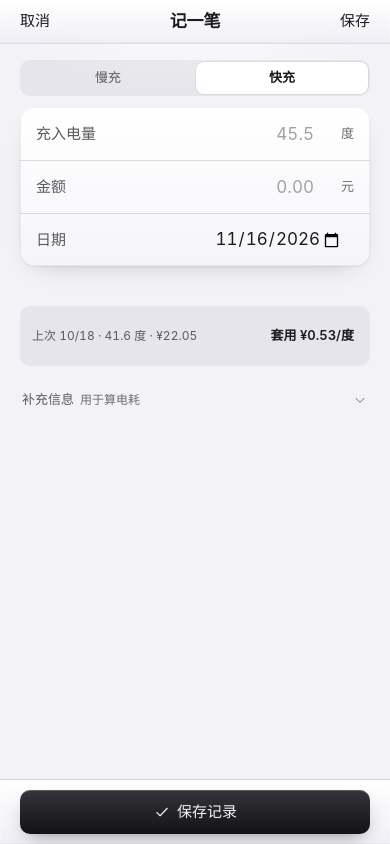
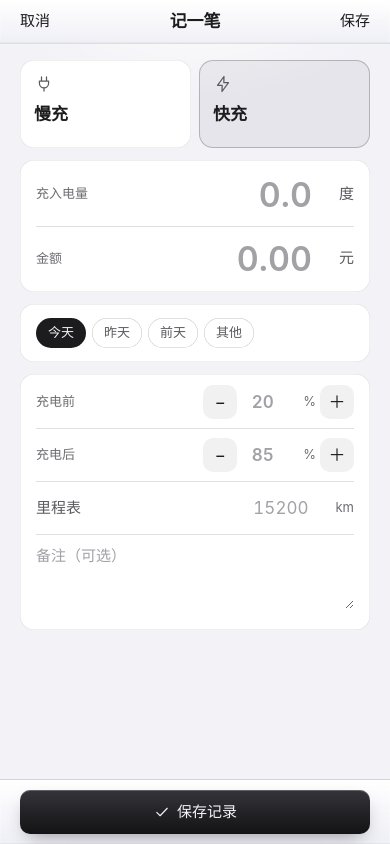
Before and after one commit to pers1e20/chongchongdian, a plain HTML site: page app/charging-tracker.html in a window 390 px wide. Both pictures are taken after a click on the button 195 px from the left and 807 px from the top of the page. Shown: the top 844 px of the page. Drawn offline with Linux system fonts and the light colour scheme.

Commit message:
feat: 改版记一笔/车辆/设置表单为扁平卡片语言（v2.7）
- 记一笔：删除「上次记录」提示条与「补充信息」折叠，SOC/里程/备注平铺
- 新增慢充/快充双大卡、电量/金额大数字卡、日期 chips（今天/昨天/前天/其他）、SOC 步进器
- 车辆表单与设置页统一到 .fcard 扁平卡片，去掉玻璃质感
- 校验：flow-check 71/71、sync-check 21/21、mobile-check 0 异常

```diff
--- a/app/charging-tracker.html
+++ b/app/charging-tracker.html
@@ -548,12 +548,6 @@
     /* 表单页永远压在设置页之上：100 页面 < 110 表单页 < 200 弹层 < 250 确认框 < 300 Toast */
     .page.page-form { z-index: 110; }
     .page-body { padding: var(--sp-4) var(--gutter) calc(96px + env(safe-area-inset-bottom)); }
-    .field-group {
-      overflow: hidden; margin-bottom: var(--sp-3);
-      background-color: var(--c-surface); background-image: var(--surface-tint);
-      border-radius: var(--r-card);
-      box-shadow: var(--glass-card-rim), var(--shadow-card), inset 0 0 0 .5px var(--c-line);
-    }
     .field { display: flex; align-items: center; gap: var(--sp-3); min-height: 52px; padding: 4px 16px; border-bottom: .5px solid var(--c-line); }
     .field:last-child { border-bottom: 0; }
     .field label { width: 88px; flex-shrink: 0; font-size: var(--fs-15); color: var(--c-text-2); }
@@ -567,27 +561,9 @@
     .field .suffix { font-size: var(--fs-13); color: var(--c-text-3); flex-shrink: 0; }
     .field.invalid { box-shadow: inset 0 0 0 1.5px var(--c-danger); border-radius: var(--r-ctrl); }
     .field.invalid label, .field.invalid input { color: var(--c-danger); }
-    .field-note { margin: 8px 2px 0; min-height: 16px; font-size: var(--fs-12); color: var(--c-text-3); }
     .form-msg { margin: 8px 2px 0; font-size: var(--fs-12); color: var(--c-danger); }
     .form-msg:empty { display: none; }
 
-    .last-hint {
-      display: flex; align-items: center; gap: 8px;
-      min-height: 44px; margin: var(--sp-3) 0; padding: 8px 12px;
-      border-radius: var(--r-ctrl); background: var(--c-fill);
-      font-size: var(--fs-12); color: var(--c-text-2);
-    }
-    .last-hint .txt { flex: 1; min-width: 0; white-space: nowrap; overflow: hidden; text-overflow: ellipsis; }
-    .last-hint b { color: var(--c-text); font-weight: 600; }
-    .last-hint .apply { min-height: 44px; font-size: var(--fs-13); font-weight: 600; color: var(--c-text); padding: 10px 4px; flex-shrink: 0; }
-
-    .disclosure {
-      display: flex; align-items: center; gap: 6px; width: 100%; min-height: 44px;
-      padding: 8px 2px; font-size: var(--fs-13); color: var(--c-text-2); text-align: left;
-    }
-    .disclosure span { font-size: var(--fs-12); color: var(--c-text-3); }
-    .disclosure .i { margin-left: auto; width: 16px; height: 16px; color: var(--c-text-3); transition: transform var(--dur-2) var(--ease); }
-    .disclosure.open .i { transform: rotate(180deg); }
     .collapse { display: none; }
     .collapse.open { display: block; }
     .textarea-row { display: block; padding: 12px 16px; }
@@ -596,6 +572,77 @@
       background: transparent; color: var(--c-text); font-size: var(--fs-15); line-height: 1.5;
     }
     .textarea-row textarea::placeholder { color: var(--c-placeholder); }
+
+    /* ---------- 9.5 表单语言：扁平卡片（记一笔 / 车辆 / 设置共用） ---------- */
+    .fcard {
+      margin-bottom: var(--sp-3); padding: 2px 16px;
+      background-color: var(--c-surface);
+      border-radius: var(--r-card);
+      box-shadow: inset 0 0 0 .5px var(--c-line);
+    }
+    .fcard .field { padding-left: 0; padding-right: 0; border-bottom: 0; }
+    .fcard .field + .field { border-top: .5px solid var(--c-line); }
+    .fcard .textarea-row { padding: 10px 0 12px; border-top: .5px solid var(--c-line); }
+    .fcard-foot { padding: 8px 0 10px; font-size: var(--fs-13); color: var(--c-text-3); font-variant-numeric: tabular-nums; }
+    .fcard-foot:empty { display: none; }
+
+    /* 类型双卡 */
+    .type-cards { display: grid; grid-template-columns: 1fr 1fr; gap: 8px; margin-bottom: var(--sp-3); }
+    .type-card {
+      display: flex; flex-direction: column; align-items: flex-start; gap: 8px;
+      min-height: 88px; padding: 14px; border-radius: var(--r-card);
+      background-color: var(--c-surface);
+      box-shadow: inset 0 0 0 .5px var(--c-line);
+      color: var(--c-text-2); text-align: left;
+      transition: background var(--dur-1) var(--ease), box-shadow var(--dur-1) var(--ease), color var(--dur-1) var(--ease);
+    }
+    .type-card .i { width: 20px; height: 20px; }
+    .type-card-name { font-size: var(--fs-17); font-weight: 600; color: var(--c-text); }
+    .type-card[aria-pressed="true"] { background: var(--c-fill); box-shadow: inset 0 0 0 1px var(--c-line-strong); }
+
+    /* 大数字行 */
+    .fcard .bignum-row { min-height: 64px; }
+    .fcard .bignum-row > label { width: auto; font-size: var(--fs-13); color: var(--c-text-3); }
+    .fcard .bignum-row > input { height: 46px; font-size: var(--fs-34); font-weight: 600; }
+    .fcard .bignum-row .suffix { font-size: var(--fs-15); color: var(--c-text-2); }
+
+    /* 日期 */
+    .fcard .chips { padding: 12px 0; }
+    .date-other { display: none; }
+    .date-other.open { display: block; }
+    .fcard .field-plain > input { text-align: left; }
+
+    /* 步进器 */
+    .fcard .stepper-row { gap: var(--sp-2); }
+    .stepper-label { flex-shrink: 0; font-size: var(--fs-13); color: var(--c-text-3); }
+    .stepper { display: flex; align-items: center; justify-content: flex-end; gap: 4px; flex: 1; min-width: 0; }
+    /* 输入盒保持 44px 高（透明底，视觉仍是居中的数字），满足命中区 */
+    .stepper .stepper-input {
+      flex: 0 0 58px; width: 58px; min-width: 0; height: 44px;
+      border: 0; outline: 0; background: transparent;
+      text-align: center; font-size: var(--fs-17); font-weight: 600; color: var(--c-text);
+      font-variant-numeric: tabular-nums;
+    }
+    .stepper .suffix { font-size: var(--fs-13); color: var(--c-text-3); }
+    .step-btn {
+      position: relative;
+      width: 34px; height: 34px; flex-shrink: 0; border-radius: var(--r-ctrl);
+      background: var(--c-fill); color: var(--c-text);
+      font-size: var(--fs-17); line-height: 1; display: grid; place-items: center;
+    }
+    .step-btn::after {
+      content: ""; position: absolute; left: 0; right: 0; top: 50%;
+      height: 44px; transform: translateY(-50%);
+    }
+    .step-btn:active { background: var(--c-line-strong); }
+
+    /* 设置页统一到扁平卡片语言 */
+    #settingsBody .group {
+      background-color: var(--c-surface); background-image: none;
+      box-shadow: inset 0 0 0 .5px var(--c-line);
+    }
+    #settingsBody .row { min-height: 50px; }
+    #settingsBody .group-title { font-size: var(--fs-12); letter-spacing: .02em; }
 
     /* ---------- 10. 弹层 ---------- */
     .sheet-layer { position: fixed; inset: 0; z-index: 200; display: none; }
@@ -815,51 +862,66 @@
       <input type="hidden" id="cf_chargeType" value="fast">
       <input type="hidden" id="cf_unitPrice">
 
-      <div class="segmented" id="cf_chargeTypeSegment" role="group" aria-label="充电类型">
-        <button type="button" data-val="slow" aria-pressed="false">慢充</button>
-        <button type="button" data-val="fast" aria-pressed="true">快充</button>
+      <div class="type-cards" id="cf_chargeTypeSegment" role="group" aria-label="充电类型">
+        <button type="button" class="type-card" data-val="slow" aria-pressed="false">
+          <svg class="i" aria-hidden="true"><use href="#i-plug"/></svg>
+          <span class="type-card-name">慢充</span>
+        </button>
+        <button type="button" class="type-card" data-val="fast" aria-pressed="true">
+          <svg class="i" aria-hidden="true"><use href="#i-bolt"/></svg>
+          <span class="type-card-name">快充</span>
+        </button>
       </div>
 
-      <div style="height:12px"></div>
-
-      <div class="field-group">
-        <div class="field">
+      <div class="fcard">
+        <div class="field bignum-row">
           <label for="cf_kWh">充入电量</label>
-          <input id="cf_kWh" type="number" step="0.1" inputmode="decimal" placeholder="45.5">
+          <input id="cf_kWh" class="bignum-input" type="number" step="0.1" inputmode="decimal" placeholder="0.0">
           <span class="suffix">度</span>
         </div>
-        <div class="field">
+        <div class="field bignum-row">
           <label for="cf_totalCost">金额</label>
-          <input id="cf_totalCost" type="number" step="0.01" inputmode="decimal" placeholder="0.00">
+          <input id="cf_totalCost" class="bignum-input" type="number" step="0.01" inputmode="decimal" placeholder="0.00">
           <span class="suffix">元</span>
         </div>
-        <div class="field">
+        <div class="fcard-foot" id="cfPriceHint"></div>
+      </div>
+      <div class="form-msg" id="cfFormMsg"></div>
+
+      <div class="fcard">
+        <div class="chips" id="cfDateChips" role="group" aria-label="日期">
+          <button type="button" class="chip" data-offset="0" aria-pressed="true">今天</button>
+          <button type="button" class="chip" data-offset="1" aria-pressed="false">昨天</button>
+          <button type="button" class="chip" data-offset="2" aria-pressed="false">前天</button>
+          <button type="button" class="chip" id="cfDateOther" aria-pressed="false">其他</button>
+        </div>
+        <div class="date-other" id="cfDateOtherRow">
+          <div class="field field-plain">
             <label for="cf_date">日期</label>
             <input id="cf_date" type="date">
             <span class="suffix"></span>
           </div>
         </div>
+      </div>
 
-      <div class="field-note" id="cfPriceHint"></div>
-      <div class="form-msg" id="cfFormMsg"></div>
-
-      <div class="last-hint" id="cfLastHint"></div>
-
-      <button type="button" class="disclosure" id="cfMoreBtn" onclick="App.toggleChargeExtra()">
-        补充信息<span>用于算电耗</span>
-        <svg class="i" aria-hidden="true"><use href="#i-chevron-down"/></svg>
-      </button>
-      <div class="collapse" id="cfExtra">
-        <div class="field-group">
-          <div class="field">
-            <label for="cf_socBefore">充电前 SOC</label>
-            <input id="cf_socBefore" type="number" min="0" max="100" inputmode="numeric" placeholder="20">
+      <div class="fcard">
+        <div class="field stepper-row">
+          <span class="stepper-label">充电前</span>
+          <div class="stepper">
+            <button type="button" class="step-btn" data-target="cf_socBefore" data-step="-1" aria-label="充电前 SOC 减 1">−</button>
+            <input id="cf_socBefore" class="stepper-input" type="number" min="0" max="100" inputmode="numeric" placeholder="20">
             <span class="suffix">%</span>
+            <button type="button" class="step-btn" data-target="cf_socBefore" data-step="1" aria-label="充电前 SOC 加 1">＋</button>
           </div>
-          <div class="field">
-            <label for="cf_socAfter">充电后 SOC</label>
-            <input id="cf_socAfter" type="number" min="0" max="100" inputmode="numeric" placeholder="85">
+        </div>
+        <div class="field stepper-row">
+          <span class="stepper-label">充电后</span>
+          <div class="stepper">
+            <button type="button" class="step-btn" data-target="cf_socAfter" data-step="-1" aria-label="充电后 SOC 减 1">−</button>
+            <input id="cf_socAfter" class="stepper-input" type="number" min="0" max="100" inputmode="numeric" placeholder="85">
             <span class="suffix">%</span>
+            <button type="button" class="step-btn" data-target="cf_socAfter" data-step="1" aria-label="充电后 SOC 加 1">＋</button>
+          </div>
         </div>
         <div class="field">
           <label for="cf_odometer">里程表</label>
@@ -868,7 +930,6 @@
         </div>
         <div class="textarea-row">
           <textarea id="cf_note" placeholder="备注（可选）"></textarea>
-          </div>
         </div>
       </div>
 
@@ -890,7 +951,7 @@
       <button class="nav-btn nav-text" type="submit" form="vehicleForm">保存</button>
     </div>
     <form id="vehicleForm" class="page-body" novalidate>
-      <div class="field-group">
+      <div class="fcard">
         <div class="field">
           <label for="vf_name">车辆名称</label>
           <input id="vf_name" type="text" placeholder="如 智己 L6" autocomplete="off">
@@ -906,6 +967,9 @@
           <input id="vf_model" type="text" placeholder="选填" autocomplete="off">
           <span class="suffix"></span>
         </div>
+      </div>
+
+      <div class="fcard">
         <div class="field">
           <label for="vf_batteryCapacity">电池容量</label>
           <input id="vf_batteryCapacity" type="number" step="0.1" min="0" inputmode="decimal" placeholder="75">
@@ -925,8 +989,9 @@
           <textarea id="vf_note" placeholder="备注（可选）"></textarea>
         </div>
       </div>
+
       <div class="form-msg" id="vfFormMsg"></div>
-      <p class="note-line">标称容量用于计算容量保持率；不填则关闭电池容量评估。</p>
+      <p class="note-line">标称容量用于计算容量保持率。</p>
 
       <div class="action-bar">
         <button type="submit" class="btn btn-primary btn-block">
--- a/app/charging-tracker.js
+++ b/app/charging-tracker.js
@@ -589,6 +589,11 @@ records: '<svg viewBox="0 0 96 72" fill="none" stroke="currentColor" stroke-widt
       var d = new Date();
       return d.getFullYear() + '-' + String(d.getMonth() + 1).padStart(2, '0') + '-' + String(d.getDate()).padStart(2, '0');
     },
+    todayOffset: function (n) {
+      var d = new Date();
+      d.setDate(d.getDate() - n);
+      return d.getFullYear() + '-' + String(d.getMonth() + 1).padStart(2, '0') + '-' + String(d.getDate()).padStart(2, '0');
+    },
     monthKey: function (s) { return s.slice(0, 7); },
     monthLabel: function (k) { var p = k.split('-'); return p[0] + '年' + parseInt(p[1], 10) + '月'; },
     monthShort: function (k) { return parseInt(k.split('-')[1], 10) + '月'; },
@@ -1250,6 +1255,21 @@ records: '<svg viewBox="0 0 96 72" fill="none" stroke="currentColor" stroke-widt
         b.addEventListener('click', function () { self.setChargeType(b.dataset.val); });
       });
 
+      /* 日期 chips 与 SOC 步进器 */
+      document.querySelectorAll('#cfDateChips .chip[data-offset]').forEach(function (c) {
+        c.addEventListener('click', function () { self.setChargeDate(parseInt(c.dataset.offset, 10)); });
+      });
+      var cfDateOtherBtn = document.getElementById('cfDateOther');
+      if (cfDateOtherBtn) cfDateOtherBtn.addEventListener('click', function () { self.openOtherDate(); });
+      var chargeFormEl = document.getElementById('chargeFormPage-form');
+      if (chargeFormEl) {
+        chargeFormEl.addEventListener('click', function (e) {
+          var btn = e.target && e.target.closest ? e.target.closest('.step-btn') : null;
+          if (!btn) return;
+          self.stepValue(btn.dataset.target, parseInt(btn.dataset.step, 10));
+        });
+      }
+
       var ok = document.getElementById('confirmOkBtn');
       if (ok) ok.addEventListener('click', function () { self.confirmOk(); });
 
@@ -1258,7 +1278,7 @@ records: '<svg viewBox="0 0 96 72" fill="none" stroke="currentColor" stroke-widt
       if (kWh) kWh.addEventListener('input', function () { self.clearFieldError('cf_kWh'); self.onKwhInput(); });
       if (cost) cost.addEventListener('input', function () { self.clearFieldError('cf_totalCost'); self.onCostInput(); });
       var date = document.getElementById('cf_date');
-      if (date) date.addEventListener('input', function () { self.clearFieldError('cf_date'); });
+      if (date) date.addEventListener('input', function () { self.clearFieldError('cf_date'); self.syncDateChips(); });
 
       document.addEventListener('keydown', function (e) {
         if (e.key !== 'Escape') return;
@@ -1992,7 +2012,7 @@ records: '<svg viewBox="0 0 96 72" fill="none" stroke="currentColor" stroke-widt
       html += '<button class="row danger" onclick="App.clearAllData()"><span class="row-label">清空所有数据</span>' + Icons.chevronRight + '</button>';
       html += '</div>';
       html += '<div class="collapse" id="migrationCollapse"><p class="note-line" style="margin-top:10px">纯前端单页应用，数据主要存在本机 localStorage；开启云同步后，整库快照会额外存到你的私有 GitHub Gist。导出的 JSON 就是整库快照，可直接改名存档。</p></div>';
-      html += '<p class="note-line" style="margin-top:32px;text-align:center">冲充电 v2.6 · 本地存储' + (sc.enabled ? ' · 云同步已开启' : '') + '</p>';
+      html += '<p class="note-line" style="margin-top:32px;text-align:center">冲充电 v2.7 · 本地存储' + (sc.enabled ? ' · 云同步已开启' : '') + '</p>';
 
       document.getElementById('settingsBody').innerHTML = html;
       this.bindSettingsEvents();
@@ -2511,7 +2531,7 @@ records: '<svg viewBox="0 0 96 72" fill="none" stroke="currentColor" stroke-widt
       document.getElementById('cfFormMsg').textContent = '';
       this.clearChargeErrors();
       this.setChargeType('fast');
-      this.setChargeExtra(false);
+      this.syncDateChips();
 
       if (id) {
         var c = ChargeMgr.get(id);
@@ -2530,15 +2550,13 @@ records: '<svg viewBox="0 0 96 72" fill="none" stroke="currentColor" stroke-widt
           put('cf_socAfter', c.socAfter);
           document.getElementById('cf_note').value = c.note || '';
           this.setChargeType(c.chargeType === 'slow' ? 'slow' : 'fast');
-          var hasExtra = Number(c.odometer) > 0 || Number(c.socBefore) > 0 || Number(c.socAfter) > 0 || !!c.note;
-          this.setChargeExtra(hasExtra);
+          this.syncDateChips();
         }
         document.getElementById('chargeFormPageTitle').textContent = '编辑记录';
       } else {
         document.getElementById('chargeFormPageTitle').textContent = '记一笔';
       }
 
-      this.renderLastHint();
       this.updatePriceHint();
 
       var page = document.getElementById('chargeFormPage');
@@ -2563,51 +2581,54 @@ records: '<svg viewBox="0 0 96 72" fill="none" stroke="currentColor" stroke-widt
       });
     },
 
-    renderLastHint: function () {
-      var el = document.getElementById('cfLastHint');
+    /* 日期 chips：按当前日期值回显选中态，非近三日时展开手选行 */
+    syncDateChips: function () {
+      var input = document.getElementById('cf_date');
+      if (!input) return;
+      var val = input.value;
+      var hit = '';
+      document.querySelectorAll('#cfDateChips .chip[data-offset]').forEach(function (c) {
+        var match = !!val && val === Utils.todayOffset(parseInt(c.dataset.offset, 10));
+        c.setAttribute('aria-pressed', match ? 'true' : 'false');
+        if (match) hit = c.dataset.offset;
+      });
+      var other = document.getElementById('cfDateOther');
+      var row = document.getElementById('cfDateOtherRow');
+      var isOther = !!val && !hit;
+      if (other) other.setAttribute('aria-pressed', isOther ? 'true' : 'false');
+      if (row) row.classList.toggle('open', isOther);
+    },
+
+    setChargeDate: function (offset) {
+      document.getElementById('cf_date').value = Utils.todayOffset(offset);
+      this.syncDateChips();
+    },
+
+    openOtherDate: function (force) {
+      var row = document.getElementById('cfDateOtherRow');
+      var btn = document.getElementById('cfDateOther');
+      if (!row) return;
+      var open = force === undefined ? !row.classList.contains('open') : !!force;
+      row.classList.toggle('open', open);
+      if (btn) btn.setAttribute('aria-pressed', open ? 'true' : 'false');
+      if (open) document.getElementById('cf_date').focus();
+    },
+
+    /* SOC 步进器：空值时从 placeholder 起算 */
+    stepValue: function (id, delta) {
+      var el = document.getElementById(id);
       if (!el) return;
-      var v = VehicleMgr.current();
-      var last = v ? ChargeMgr.list(v.id)[0] : null;
-      if (!last) { el.style.display = 'none'; el.innerHTML = ''; el.dataset.price = ''; return; }
-      el.style.display = 'flex';
-      var price = last.kWh > 0 ? last.totalCost / last.kWh : 0;
-      var d = last.date.split('-');
-      var text = '上次 ' + parseInt(d[1], 10) + '/' + parseInt(d[2], 10) + ' · ' + Utils.fmt(last.kWh, 1) + ' 度 · ¥' + Utils.fmtMoney(last.totalCost);
-      el.dataset.price = price > 0 ? price.toFixed(2) : '';
-      el.innerHTML = '<span class="txt">' + text + '</span>'
-        + (price > 0 ? '<button type="button" class="apply" onclick="App.fillLastCharge()">套用 ¥' + Utils.fmtMoney(price) + '/度</button>' : '');
-    },
-
-    fillLastCharge: function () {
-      var el = document.getElementById('cfLastHint');
-      var p = el ? el.dataset.price : '';
-      if (!p) { this.toast('上次记录没有电价', 'warn'); return; }
-      document.getElementById('cf_unitPrice').value = p;
-      var formEl = document.getElementById('chargeFormPage-form');
-      if (formEl) formEl.dataset.priceMode = 'last';
-      var k = parseFloat(document.getElementById('cf_kWh').value) || 0;
-      if (k > 0) {
-        document.getElementById('cf_totalCost').value = (k * parseFloat(p)).toFixed(2);
-        this.toast('已按 ¥' + p + '/度 算出金额', 'success');
-      } else {
-        this.toast('已套用 ¥' + p + '/度', 'success');
-      }
-      this.updatePriceHint();
-    },
-
-    setChargeExtra: function (open) {
-      var box = document.getElementById('cfExtra');
-      var btn = document.getElementById('cfMoreBtn');
-      if (box) box.classList.toggle('open', !!open);
-      if (btn) {
-        btn.classList.toggle('open', !!open);
-        btn.setAttribute('aria-expanded', open ? 'true' : 'false');
-      }
-    },
-
-    toggleChargeExtra: function () {
-      var box = document.getElementById('cfExtra');
-      this.setChargeExtra(box ? !box.classList.contains('open') : true);
+      var min = parseFloat(el.min), max = parseFloat(el.max);
+      var v = parseFloat(el.value);
+      if (isNaN(v)) {
+        var ph = parseFloat(el.placeholder);
+        v = isNaN(ph) ? 0 : ph;
+      }
+      v = Math.round((v + delta) * 10) / 10;
+      if (!isNaN(min) && v < min) v = min;
+      if (!isNaN(max) && v > max) v = max;
+      el.value = String(v);
+      this.clearFieldError(id);
     },
 
     onKwhInput: function () {
@@ -2646,6 +2667,8 @@ records: '<svg viewBox="0 0 96 72" fill="none" stroke="currentColor" stroke-widt
     markInvalid: function (id) {
       var el = document.getElementById(id);
       if (!el) return;
+      /* 日期手选行默认收起，报错时先展开才能看到红框 */
+      if (id === 'cf_date') this.openOtherDate(true);
       var field = el.closest('.field');
       if (field) field.classList.add('invalid');
     },
@@ -2717,8 +2740,7 @@ records: '<svg viewBox="0 0 96 72" fill="none" stroke="currentColor" stroke-widt
       document.getElementById('cf_odometer').value = '';
       document.getElementById('cf_note').value = '';
       document.getElementById('chargeFormPage-form').dataset.priceMode = '';
-      this.setChargeExtra(false);
-      this.renderLastHint();
+      this.syncDateChips();
       this.updatePriceHint();
       this.toast('已记一笔', 'success');
     },
```
Lines whose indentation alone changed are shown as unchanged.
